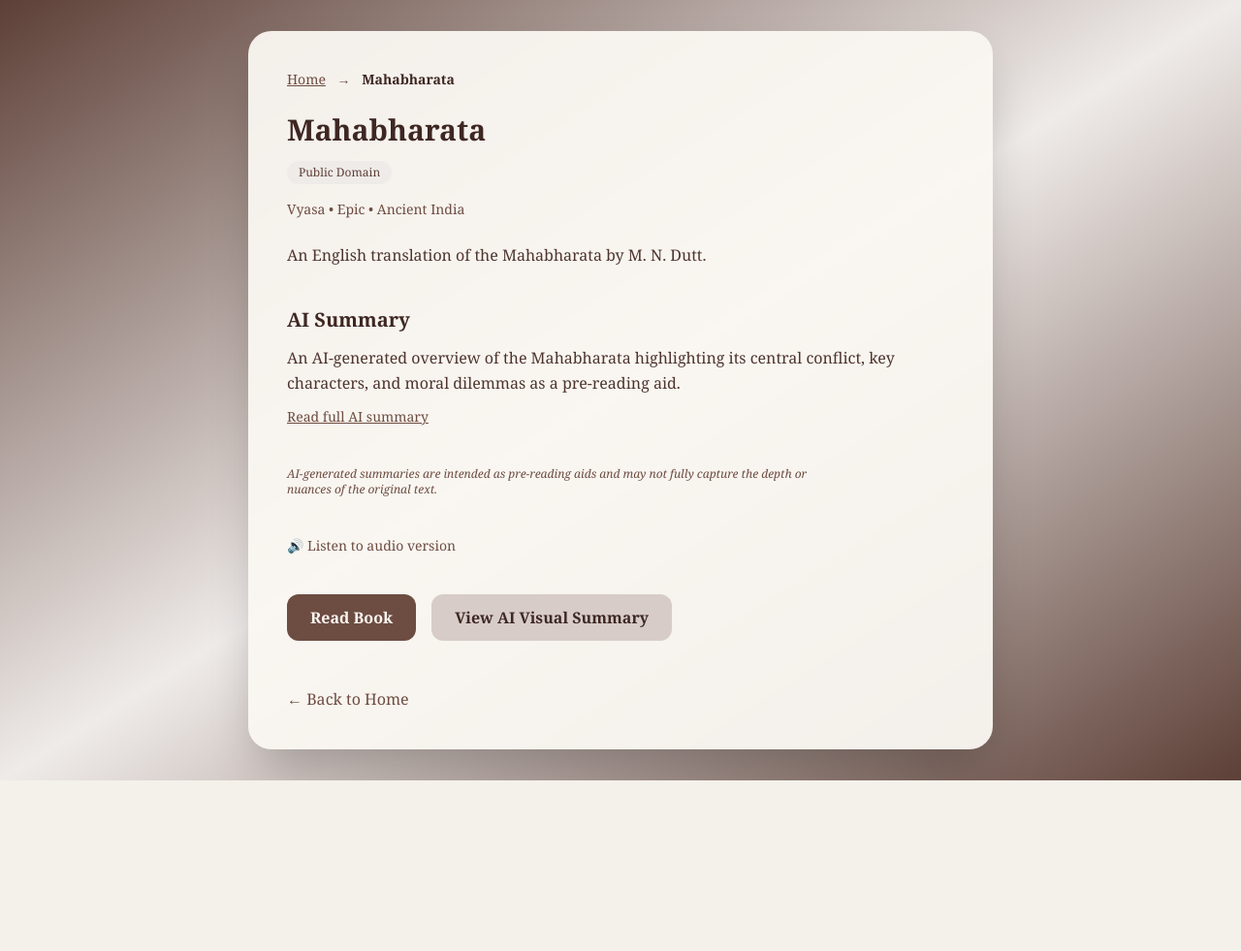
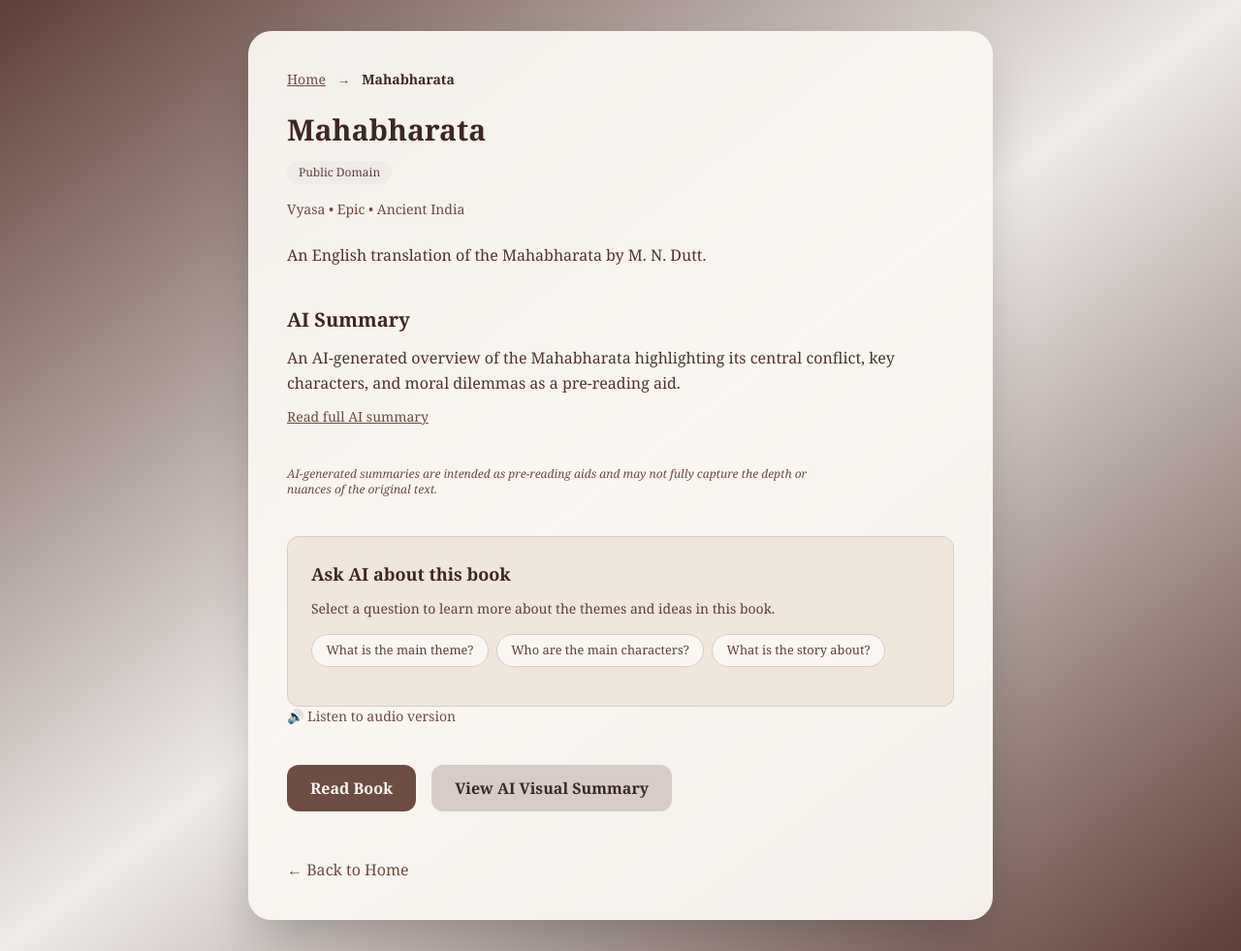
Before and after one commit to srikarthikB/interactive-digital-library, a Flask app: page /book/1 in a window 1280 px wide. Shown: the whole page at 97% size. Before the commit the page ends 805 px from the top, so only its background shows below. Run offline with Flask 3, Linux system fonts and the light colour scheme; some libraries are stand-ins or nearby versions.

Commit message:
Add college library integration prototype, AI question assistant, academic book filters, and UI improvements

```diff
--- a/app.py
+++ b/app.py
@@ -62,6 +62,18 @@ def book_visuals(book_id):
         visuals=visuals
     )
 
+@app.route("/college-library")
+def college_library():
+    with open("books.json") as f:
+        books = json.load(f)
+
+    academic_books = [
+        book for book in books
+        if book.get("category") == "academic"
+    ]
+
+    return render_template("college_library.html", books=academic_books)
+
 
 if __name__ == "__main__":
     app.run(debug=True)
--- a/templates/book.html
+++ b/templates/book.html
@@ -8,6 +8,20 @@
 <style>
 body{
 font-family: Georgia, "Times New Roman", serif;
+}
+
+.ai-question-btn{
+padding:0.4rem 0.9rem;
+border-radius:9999px;
+background:#FAF7F2;
+border:1px solid #D7CCC8;
+font-size:0.8rem;
+color:#5D4037;
+transition:all 0.2s ease;
+}
+
+.ai-question-btn:hover{
+background:#D7CCC8;
 }
 </style>
 
@@ -91,6 +105,48 @@ AI-generated summaries are intended as pre-reading aids and may not fully
 capture the depth or nuances of the original text.
 </p>
 
+<!-- ASK AI ABOUT BOOK -->
+<div class="mt-10 p-6 rounded-xl bg-[#EFE6DC] border border-[#D7CCC8]">
+
+<h3 class="text-lg font-semibold mb-3">
+Ask AI about this book
+</h3>
+
+<p class="text-sm text-[#5D4037] mb-4">
+Select a question to learn more about the themes and ideas in this book.
+</p>
+
+<!-- PRESET QUESTIONS -->
+<div class="flex flex-wrap gap-2 mb-4">
+
+<button class="ai-question-btn"
+onclick="askAI('theme')">
+What is the main theme?
+</button>
+
+<button class="ai-question-btn"
+onclick="askAI('characters')">
+Who are the main characters?
+</button>
+
+<button class="ai-question-btn"
+onclick="askAI('plot')">
+What is the story about?
+</button>
+
+</div>
+
+<!-- LOADING -->
+<p id="aiLoading"
+class="text-sm text-[#6D4C41] italic hidden">
+AI is analyzing the book...
+</p>
+
+<!-- ANSWER -->
+<p id="aiAnswer"
+class="mt-4 text-sm text-[#4E342E] hidden"></p>
+
+</div>
 
 <!-- AUDIO -->
 <div class="mb-10">
@@ -174,5 +230,42 @@ class="block mt-12 text-[#6D4C41] hover:text-[#3E2723] font-medium">
 
 </div>
 
+<script>
+
+function askAI(type){
+
+const answerBox = document.getElementById("aiAnswer");
+const loading = document.getElementById("aiLoading");
+
+answerBox.classList.add("hidden");
+loading.classList.remove("hidden");
+
+let answer = "";
+
+if(type === "theme"){
+answer = "The central theme of this book explores human conflict, moral choices, and the consequences of decisions made by its characters.";
+}
+
+else if(type === "characters"){
+answer = "The story revolves around several key characters whose motivations and actions drive the narrative and reveal deeper themes.";
+}
+
+else if(type === "plot"){
+answer = "The plot follows a sequence of events that gradually uncover conflicts, relationships, and moral dilemmas faced by the characters.";
+}
+
+setTimeout(() => {
+
+loading.classList.add("hidden");
+
+answerBox.innerText = answer;
+answerBox.classList.remove("hidden");
+
+}, 1200);
+
+}
+
+</script>
+
 </body>
 </html>
```
Also changed, not shown: college_library.json (added, +38 -0 lines), templates/college_library.html (added, +153 -0 lines), templates/home.html (+11 -11 lines), templates/visuals.html (+5 -3 lines).
